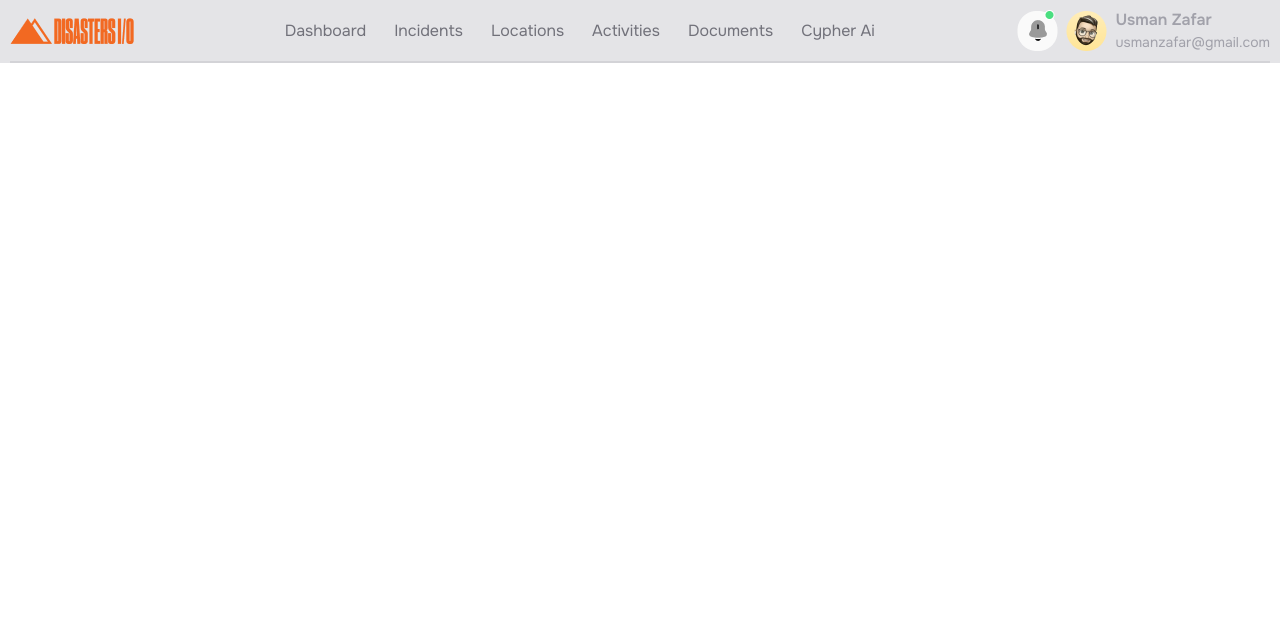
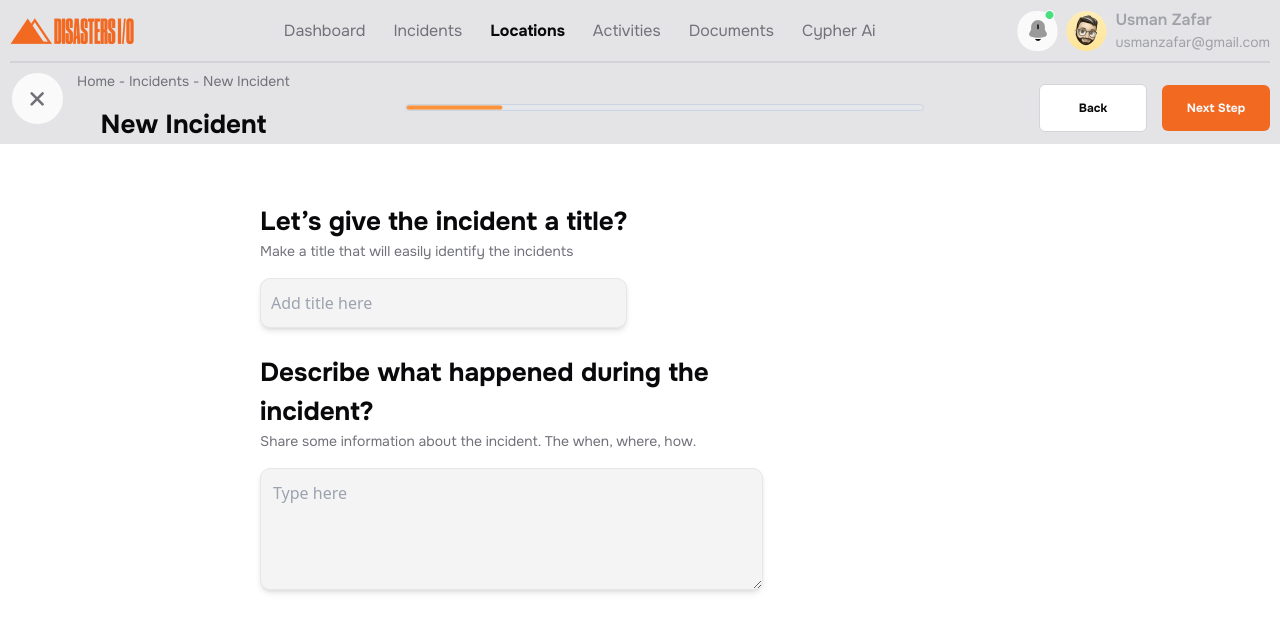
Before and after one commit to saad-mamun/Disaster, a React (Vite) app: page /IncidentDash in a window 1280 px wide. Shown: the top 632 px of the page. Built offline with nearby package versions, Linux system fonts and the light colour scheme.

Commit message:
title of incident

```diff
--- a/src/App.jsx
+++ b/src/App.jsx
@@ -5,6 +5,7 @@ import { DashboardCard } from './Components/Page/DashboardCard'
 import { Incidents } from './Components/Page/Incidents'
 import { Started } from './Components/Page/Started'
 import { NewIncident } from './Components/Page/NewIncident'
+import { IncidentDash } from './Components/Page/IncidentDash'
 function App() {
   return (
     <>
@@ -15,6 +16,7 @@ function App() {
       <Route path='/Incidents' element={ <Incidents/>}/>
       <Route path='/Started' element={ <Started/> }/>
       <Route path='/NewIncident' element={ <NewIncident/> }/>
+      <Route path='/IncidentDash' element={ <IncidentDash/> }/>
      </Routes>
     </BrowserRouter>
     </>
--- a/src/Components/Common/Navbar.jsx
+++ b/src/Components/Common/Navbar.jsx
@@ -2,8 +2,6 @@
 import React from "react";
 import { Container } from "./Container";
 import { User } from "./User";
-import { Started } from "../Page/Started";
-import { Incidents } from "../Page/Incidents";
 import { NavLink } from "react-router-dom";
 export const Navbar=()=>{
     return(
@@ -16,7 +14,7 @@ export const Navbar=()=>{
                 <div className="hidden lg:flex items-center justify-center  font-Onset xl:gap-7 list-none lg:gap-4 gap-2 text-Opas cursor-pointer">
                     <li><NavLink to="/" >Dashboard</NavLink></li>
                     <li><NavLink to="/Incidents">Incidents</NavLink></li>
-                    <li><NavLink to=''>Locations</NavLink></li>
+                    <li><NavLink to='/IncidentDash'>Locations</NavLink></li>
                     <li>Activities</li>
                     <li>Documents</li>
                     <li>Cypher Ai</li>
--- /dev/null
+++ b/src/Components/Page/IncidentDash.jsx
@@ -0,0 +1,64 @@
+import React from "react";
+import { useNavigate } from "react-router-dom";
+import { Button } from "../Common/Button";
+import { Heading } from "../Common/Next/Heading";
+import { HTop } from "../Common/Next/HTop";
+import { Container } from "../Common/Container";
+
+export const IncidentDash=()=>{
+    const usenavigate = useNavigate();
+    const BackNewIncident=()=>{
+        usenavigate('/NewIncident')
+    }
+    return(
+        <section>
+                <div className="bg-Bhind">
+                {/* nav */}
+                <Container className='flex items-center justify-between'>
+                    <button className="flex item-center justify-center gap-3 ">
+                      <img  onClick={()=> BackNewIncident()}  className="w-[35px] md:w-[55px]"  src="src/assets/X.svg" alt="x" />
+                      <div className="space-y-[13px]">
+                        <HTop>Home - Incidents - New Incident</HTop>
+                        <Heading>New Incident</Heading>
+                      </div>
+                    </button>
+                    <div>
+                        <img className="w-[0] lg:w-[400px] xl:w-[519px]  border border-slate-300 rounded-full" src="public/insident/bar.png" alt="" />
+                    </div>
+
+                    <div className="space-x-[15px]">
+
+                        <Button className='bg-white border border-[#D4D4D8]'>
+                            <button onClick={()=> BackNewIncident()} className="text-DarkBlack">Back</button>
+                        </Button>
+                        <Button>
+                            <button>Next Step</button>
+                        </Button>
+                    </div>
+                </Container>
+            </div>
+            <div >
+                <Container>
+                    <div  className="flex flex-col items-start pl-[250px] pt-[50px] gap-[25px] w-[752px]">
+                      <div>
+                       <form>
+                        <Heading>Let’s give the incident a title?</Heading>
+                        <HTop>Make a title that will easily identify the incidents</HTop>
+                         <input className="bg-[#F4F4F5] w-full mt-4 py-3 px-2.5 rounded-[10px] border outline-none hover:border-Orange shadow-md hover:shadow-lg transition-colors duration-150 delay-125" type="text"  placeholder="Add title here"/>
+                       </form>
+                     </div>
+                     <div>
+                       <form>
+                        <Heading>Describe what happened during the incident?</Heading>
+                        <HTop>Share some information about the incident. The when, where, how. </HTop>
+                         <textarea className="bg-[#F4F4F5] p-3 text-Opas mt-4 shadow-md outline-none hover:shadow-lg border rounded-[10px] hover:border-Orange transition-colors delay-200 duration-200" rows="4" cols='50' placeholder="Type here">
+
+                         </textarea>
+                       </form>
+                      </div>
+                    </div>
+                </Container>
+            </div>
+        </section>
+    )
+}
--- a/src/Components/Page/NewIncident.jsx
+++ b/src/Components/Page/NewIncident.jsx
@@ -5,18 +5,22 @@ import { Button } from "../Common/Button";
 import { Heading } from "../Common/Next/Heading";
 import { HTop } from "../Common/Next/HTop";
 import { NewIncidentCard } from "../Dbl";
-import { Started } from "./Started";
 export const NewIncident=()=>{
     const usenavigate = useNavigate();
     const BacktoSterted=()=>{
         usenavigate('/Started')
     }
+
+    const GotoInsidentDash=()=>{
+        usenavigate('/IncidentDash')
+    }
     return(
         <section>
             <div className="bg-Bhind">
+                {/* nav */}
                 <Container className='flex items-center justify-between'>
-                    <button onClick={()=> BacktoSterted()} className="flex item-center gap-3 ">
-                      <img className="w-[35px] md:w-[55px]"  src="src/assets/X.svg" alt="x" />
+                    <button className="flex item-center justify-center gap-3 ">
+                      <img  onClick={()=> BacktoSterted()}  className="w-[35px] md:w-[55px]"  src="src/assets/X.svg" alt="x" />
                       <div className="space-y-[13px]">
                         <HTop>Home - Incidents - New Incident</HTop>
                         <Heading>New Incident</Heading>
@@ -32,7 +36,7 @@ export const NewIncident=()=>{
                             <button onClick={()=> BacktoSterted()} className="text-DarkBlack">Back</button>
                         </Button>
                         <Button>
-                            <button>Next Step</button>
+                            <button onClick={()=> GotoInsidentDash()} >Next Step</button>
                         </Button>
                     </div>
                 </Container>
```
